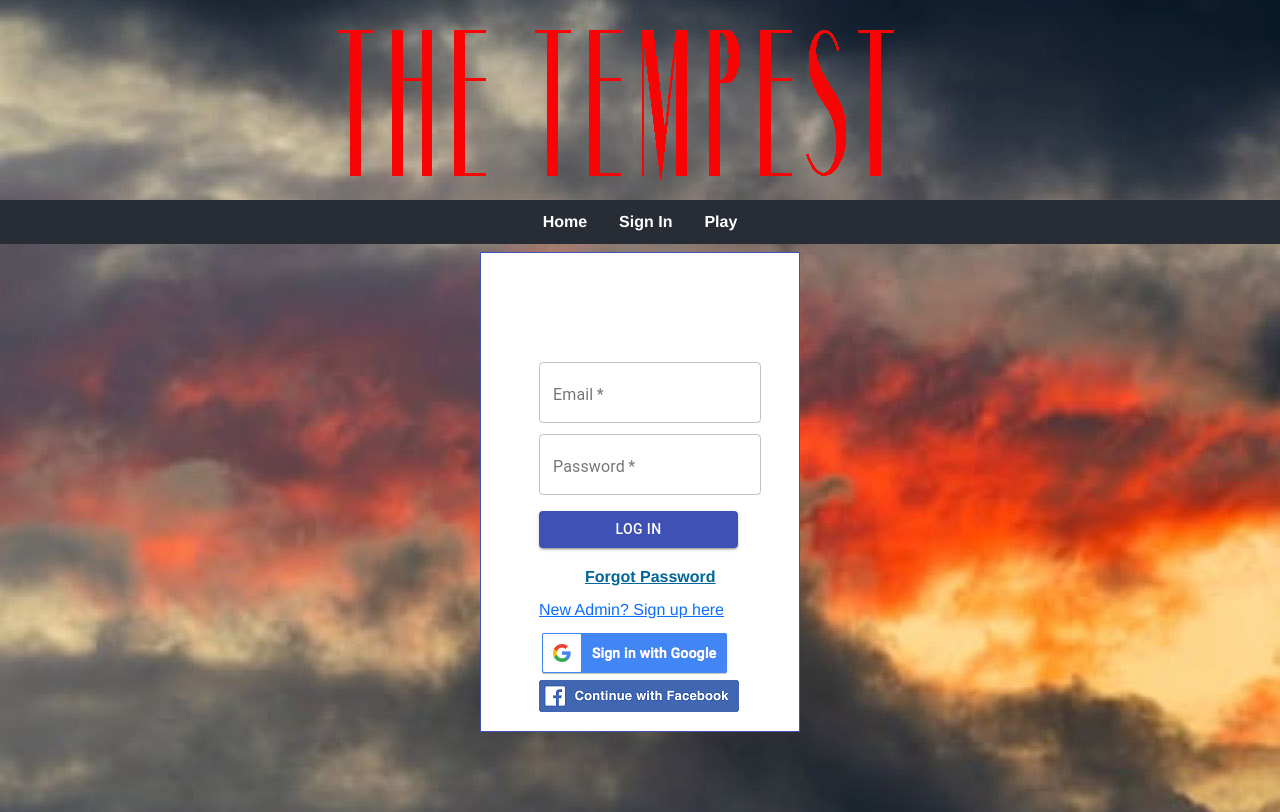
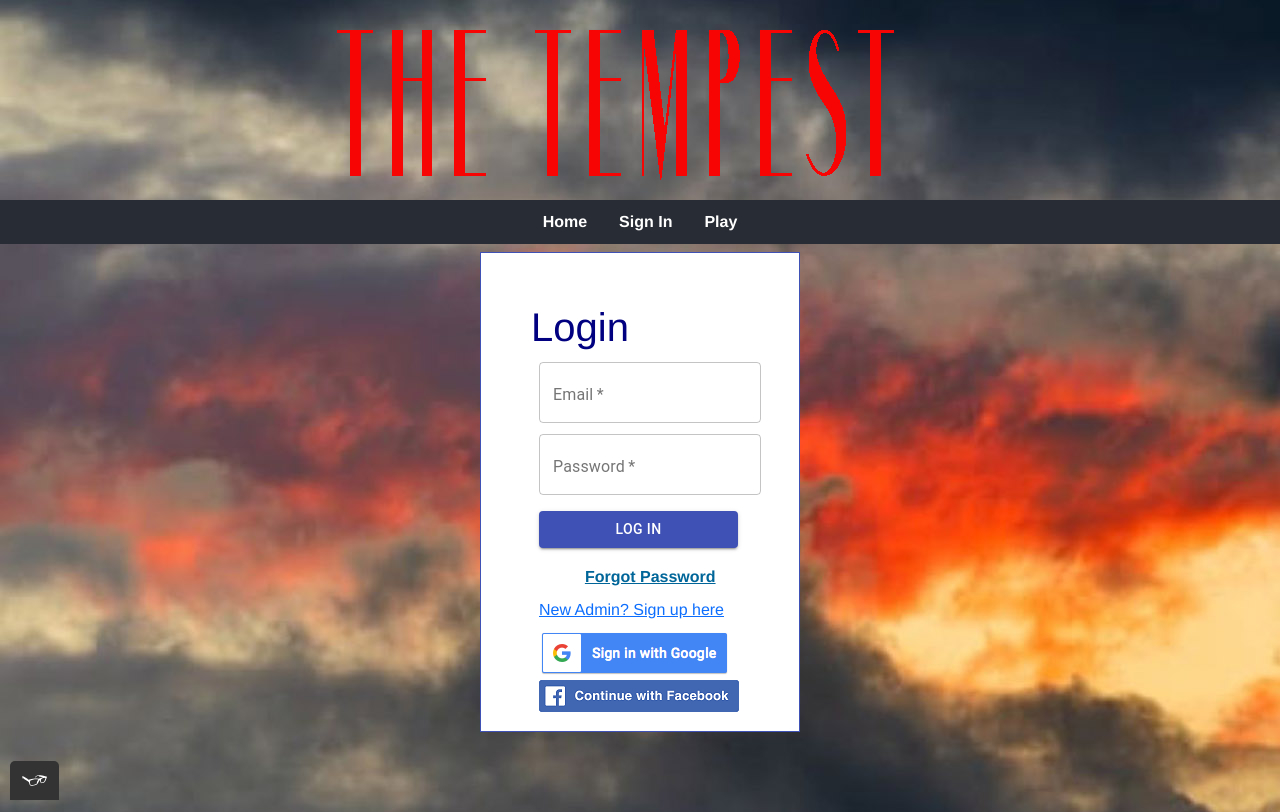
Before and after one commit to dpippert/CS554FinalProject, a React (Create React App) app in the folder client/: page /signin in a window 1280 px wide. Built offline with nearby package versions, Linux system fonts and the light colour scheme; no server answers.

Commit message:
Fixes for HTML Validtor and Totally

```diff
--- a/client/public/index.html
+++ b/client/public/index.html
@@ -17,6 +17,6 @@
     <!-- <script src="https://code.jquery.com/jquery-3.3.1.slim.min.js" integrity="sha384-q8i/X+965DzO0rT7abK41JStQIAqVgRVzpbzo5smXKp4YfRvH+8abtTE1Pi6jizo" crossorigin="anonymous"></script>
     <script src="https://cdnjs.cloudflare.com/ajax/libs/popper.js/1.14.7/umd/popper.min.js" integrity="sha384-UO2eT0CpHqdSJQ6hJty5KVphtPhzWj9WO1clHTMGa3JDZwrnQq4sF86dIHNDz0W1" crossorigin="anonymous"></script>
     <script src="https://stackpath.bootstrapcdn.com/bootstrap/4.3.1/js/bootstrap.min.js" integrity="sha384-JjSmVgyd0p3pXB1rRibZUAYoIIy6OrQ6VrjIEaFf/nJGzIxFDsf4x0xIM+B07jRM" crossorigin="anonymous"></script> -->
-    <!-- <script src="tota11y.min.js"></script> -->
+    <script src="tota11y.min.js"></script>
   </body>
 </html>
--- a/client/src/App.css
+++ b/client/src/App.css
@@ -203,3 +203,7 @@ margin:10px;
 .centerit {
   text-align: center
 }
+
+.login-heading {
+  color: navy;
+}
--- a/client/src/Home.js
+++ b/client/src/Home.js
@@ -5,7 +5,7 @@ const w = console.warn;
 function Home(){
     return(
         <div>
-          <div class="card-group">
+          <div className="card-group">
 
           <h1></h1> <h2></h2> <h3></h3> <h4></h4>
           <br/>
--- a/client/src/Play.js
+++ b/client/src/Play.js
@@ -426,7 +426,7 @@ function Play(props) {
                 disabled={true}
                 placeholder="Time Left..."
                 aria-label="Time Left"
-                aria-describedby="basic-addon2"/>
+                aria-describedby="timeleft"/>
             </InputGroup>
           </Col>
             <Col className="timeleft"></Col>
--- a/client/src/SignIn.js
+++ b/client/src/SignIn.js
@@ -80,7 +80,7 @@ function SignIn() {
 		<Box display="flex" justifyContent="center" width="5000">
 			<Box borderColor="primary.main" {...defaultProps}>
 				<div>
-					<h1>Login</h1>
+					<h1 className="login-heading">Login</h1>
 					<form
 						onSubmit={handleLogin}
 						className={classes.root}
--- a/client/src/SocialSignIn.js
+++ b/client/src/SocialSignIn.js
@@ -15,8 +15,8 @@ const SocialSignIn = () => {
   };
   return (
     <div>
-      <div  onClick={() => socialSignOn('google')} class="Google" />
-      <div  onClick={() => socialSignOn('facebook')} class="Facebook"/>
+      <div  onClick={() => socialSignOn('google')} className="Google" />
+      <div  onClick={() => socialSignOn('facebook')} className="Facebook"/>
       {/* <img
        src='client/public/imgs/btn_google_signin.png'
         onClick={() => socialSignOn('google')}
```
